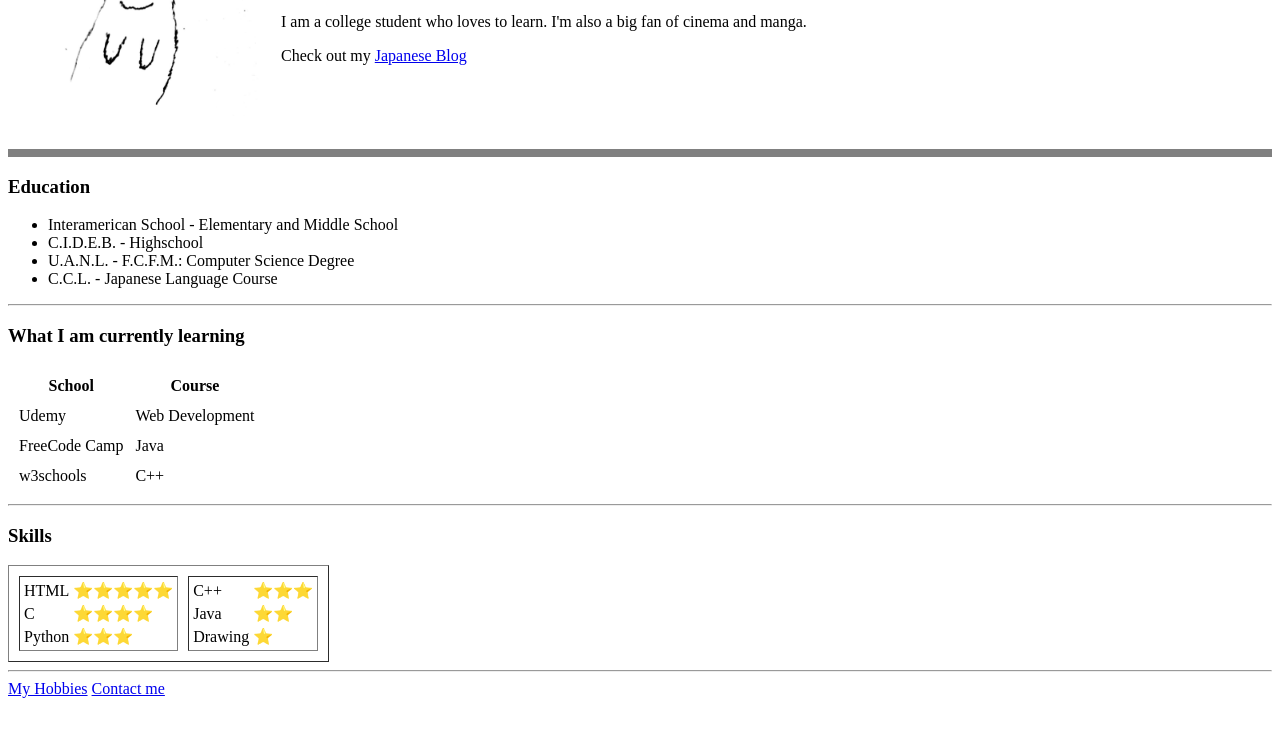
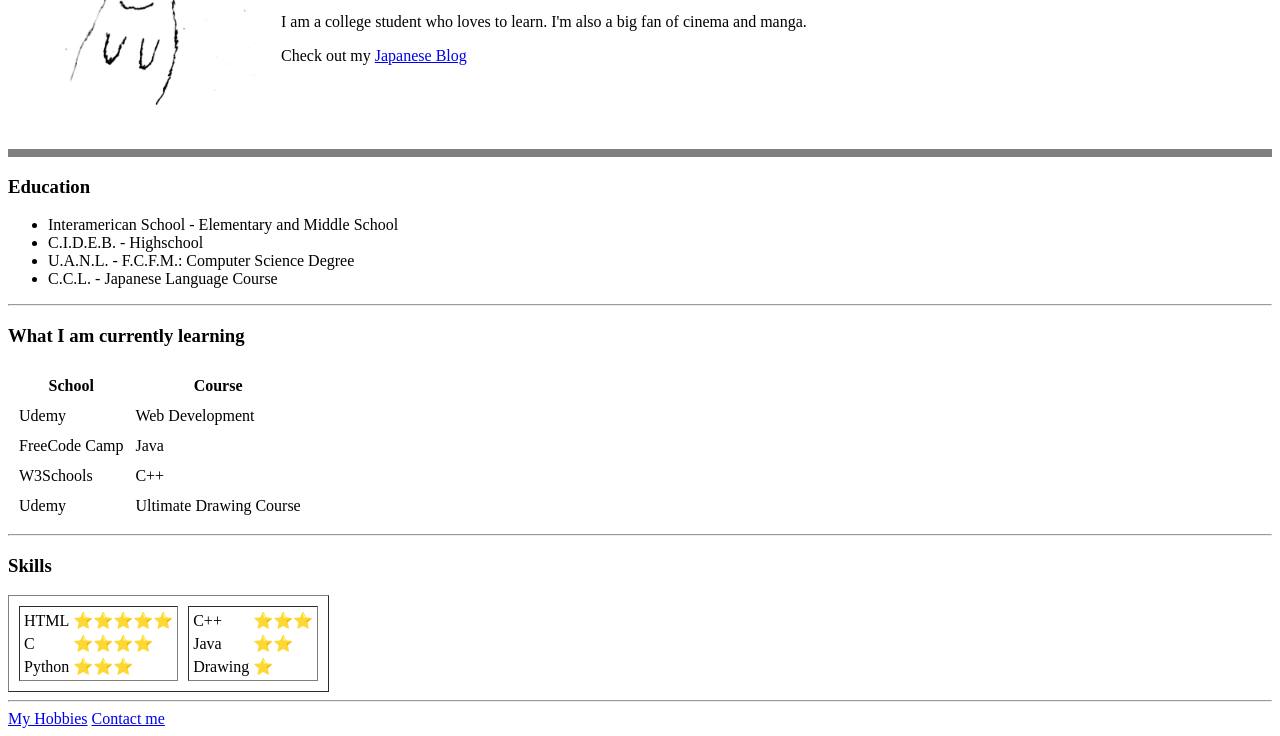
Before and after one commit to KBlacksmith/cv, a plain HTML site: page index.html in a window 1280 px wide. Shown: the part 169-905 px from the top of the page. Before the commit the page ends 875 px from the top, so only its background shows below. Drawn offline with Linux system fonts and the light colour scheme.

Commit message:
Add files via upload

```diff
--- a/index.html
+++ b/index.html
@@ -52,8 +52,16 @@
         <td>Java</td>
       </tr>
       <tr>
-        <td>w3schools</td>
+        <td>W3Schools</td>
         <td>C++</td>
+      </tr>
+      <tr>
+        <td>
+          Udemy
+        </td>
+        <td>
+          Ultimate Drawing Course
+        </td>
       </tr>
     </tbody>
   </table>
```
